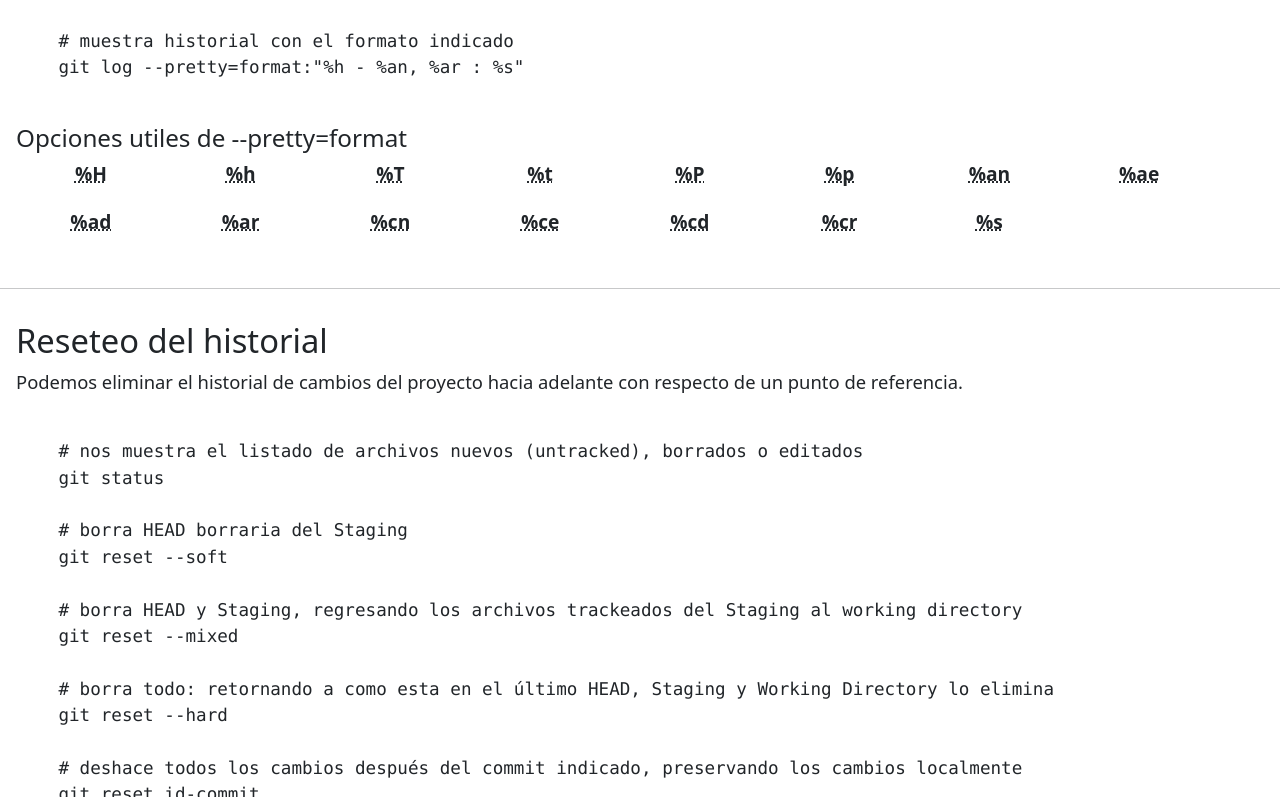
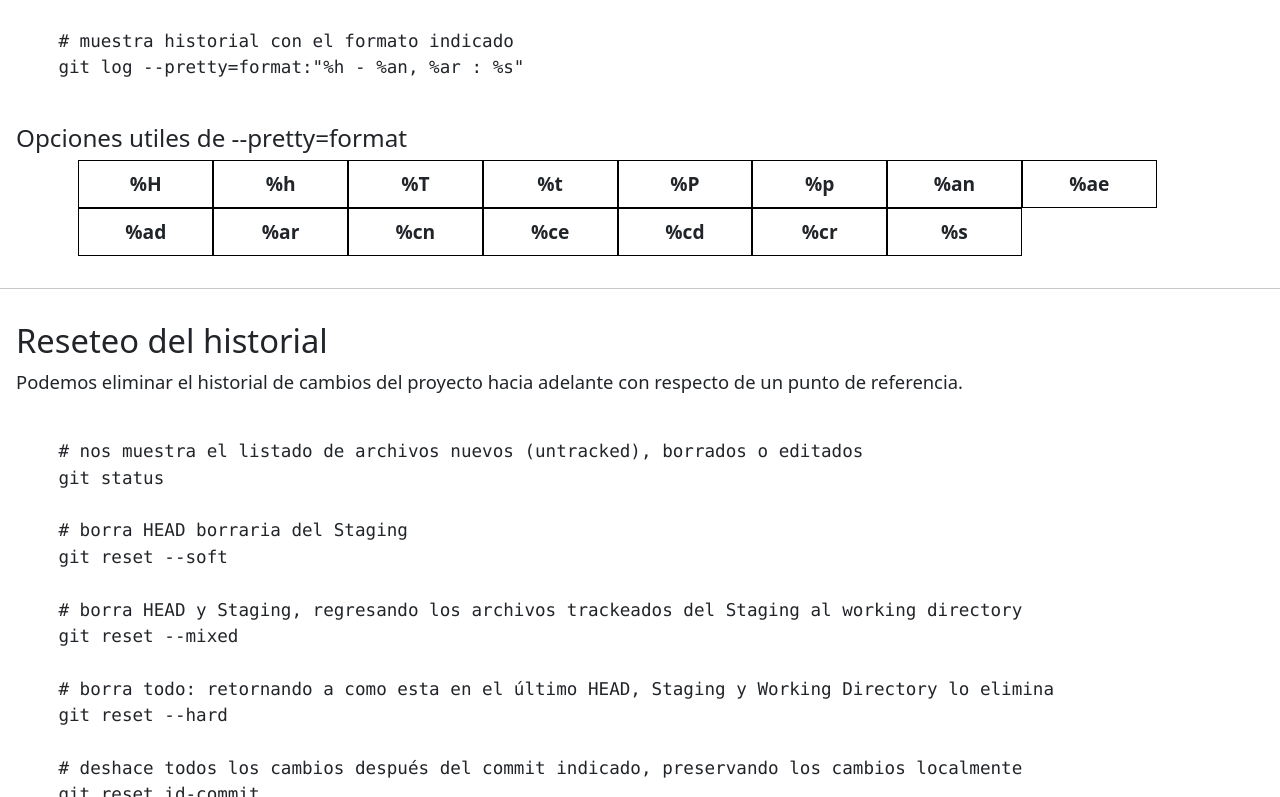
Before and after one commit to ing-l2v2/resumir_git, a plain HTML site: page index.html in a window 1280 px wide. Shown: the part 11203-12000 px from the top of the page. Drawn offline with Linux system fonts and the light colour scheme.

Commit message:
Ediciones del 29-06-2023 v2

```diff
--- a/assets/css/git-index.css
+++ b/assets/css/git-index.css
@@ -2,7 +2,7 @@
   padding: 1rem;
 }
 .abbr-for-pretty-format {
-  min-width: 80vw;
+  width: 80vw;
   margin: 0 auto;
   display: flex;
   flex-flow: row wrap;
@@ -11,12 +11,36 @@
 }
 .abbr-for-pretty-format div {
   width: calc(100% / 4);
+  height: 100%;
   text-align: center;
   align-self: center;
   font-weight: bold;
   font-size: 1.2rem;
   height: 3rem;
+  border: thin solid #000;
+  display: flex;
+  align-content: center;
+  justify-content: center;
+  align-items: center;
 }
+.abbr-for-pretty-format abbr {
+  position: relative;
+}
+.abbr-for-pretty-format abbr:hover::after {
+  position: absolute;
+  bottom: 70%;
+  left: 100%;
+  display: block;
+  padding: 0.6rem;
+  background: #000;
+  color: #fff;
+  content: attr(data-title);
+  font-size: 0.9rem;
+  font-weight: 600;
+  width: 150px;
+  white-space: pre-wrap;
+}
+
 .git-card-row > div:first-child {
   padding: 1rem;
 }
@@ -46,7 +70,7 @@
     width: 48%;
   }
   .abbr-for-pretty-format {
-    width: 100%;
+    width: 90%;
   }
   .abbr-for-pretty-format div {
     width: 12%;
--- a/index.html
+++ b/index.html
@@ -600,29 +600,33 @@
           </code></pre>
           <h4>Opciones utiles de --pretty=format</h4>
           <div class="abbr-for-pretty-format">
-            <div><abbr title="Hash de la confirmación">%H</abbr></div>
-            <div><abbr title="Hash de la confirmación abreviado">%h</abbr></div>
-            <div><abbr title="Hash del árbol">%T</abbr></div>
-            <div><abbr title="Hash del árbol abreviado">%t</abbr></div>
+            <div><abbr data-title="Hash de la confirmación">%H</abbr></div>
             <div>
-              <abbr title="Hashes de las confirmaciones padre">%P</abbr>
+              <abbr data-title="Hash de la confirmación abreviado">%h</abbr>
+            </div>
+            <div><abbr data-title="Hash del árbol">%T</abbr></div>
+            <div><abbr data-title="Hash del árbol abreviado">%t</abbr></div>
+            <div>
+              <abbr data-title="Hashes de las confirmaciones padre">%P</abbr>
             </div>
             <div>
-              <abbr title="Hashes de las confirmaciones padre abreviados"
+              <abbr data-title="Hashes de las confirmaciones padre abreviados"
                 >%p</abbr
               >
             </div>
-            <div><abbr title="Author name">%an</abbr></div>
-            <div><abbr title="Author email">%ae</abbr></div>
-            <div><abbr title="Fecha de autoría">%ad</abbr></div>
-            <div><abbr title="Fecha de autoría relativa">%ar</abbr></div>
-            <div><abbr title="Nombre del confirmador">%cn</abbr></div>
+            <div><abbr data-title="Author name">%an</abbr></div>
+            <div><abbr data-title="Author email">%ae</abbr></div>
+            <div><abbr data-title="Fecha de autoría">%ad</abbr></div>
+            <div><abbr data-title="Fecha de autoría relativa">%ar</abbr></div>
+            <div><abbr data-title="Nombre del confirmador">%cn</abbr></div>
             <div>
-              <abbr title="Dirección de correo del confirmador">%ce</abbr>
+              <abbr data-title="Dirección de correo del confirmador">%ce</abbr>
             </div>
-            <div><abbr title="Fecha de confirmación">%cd</abbr></div>
-            <div><abbr title="Fecha de confirmación, relativa">%cr</abbr></div>
-            <div><abbr title="Asunto">%s</abbr></div>
+            <div><abbr data-title="Fecha de confirmación">%cd</abbr></div>
+            <div>
+              <abbr data-title="Fecha de confirmación, relativa">%cr</abbr>
+            </div>
+            <div><abbr data-title="Asunto">%s</abbr></div>
           </div>
         </div>
       </section>
@@ -670,13 +674,16 @@
           </p>
           <pre class="git-pre-wrap"><code>
     cd carpeta-repositorio
-    <strong>mv .git/config ~/saved_git_config</strong>
+    # La ~ es equivalente %USERPROFILE%, mover .git/config hacia el ~
+    <strong>mv .git/config ~/guardado_git_config</strong>
+    # Eliminar directorio .git de forma recursiva
     rm -rf .git
     git init
     git branch -M main
     git add .
     git commit -m "Commit inicial"
-    mv ~/saved_git_config .git/config
+    # Recuperar mediante mover al directorio .git el archivo de configuracion guardado en el ~
+    <strong>mv ~/guardado_git_config .git/config</strong>
     <strong>git push --force origin main</strong>
           </code></pre>
         </div>
```
